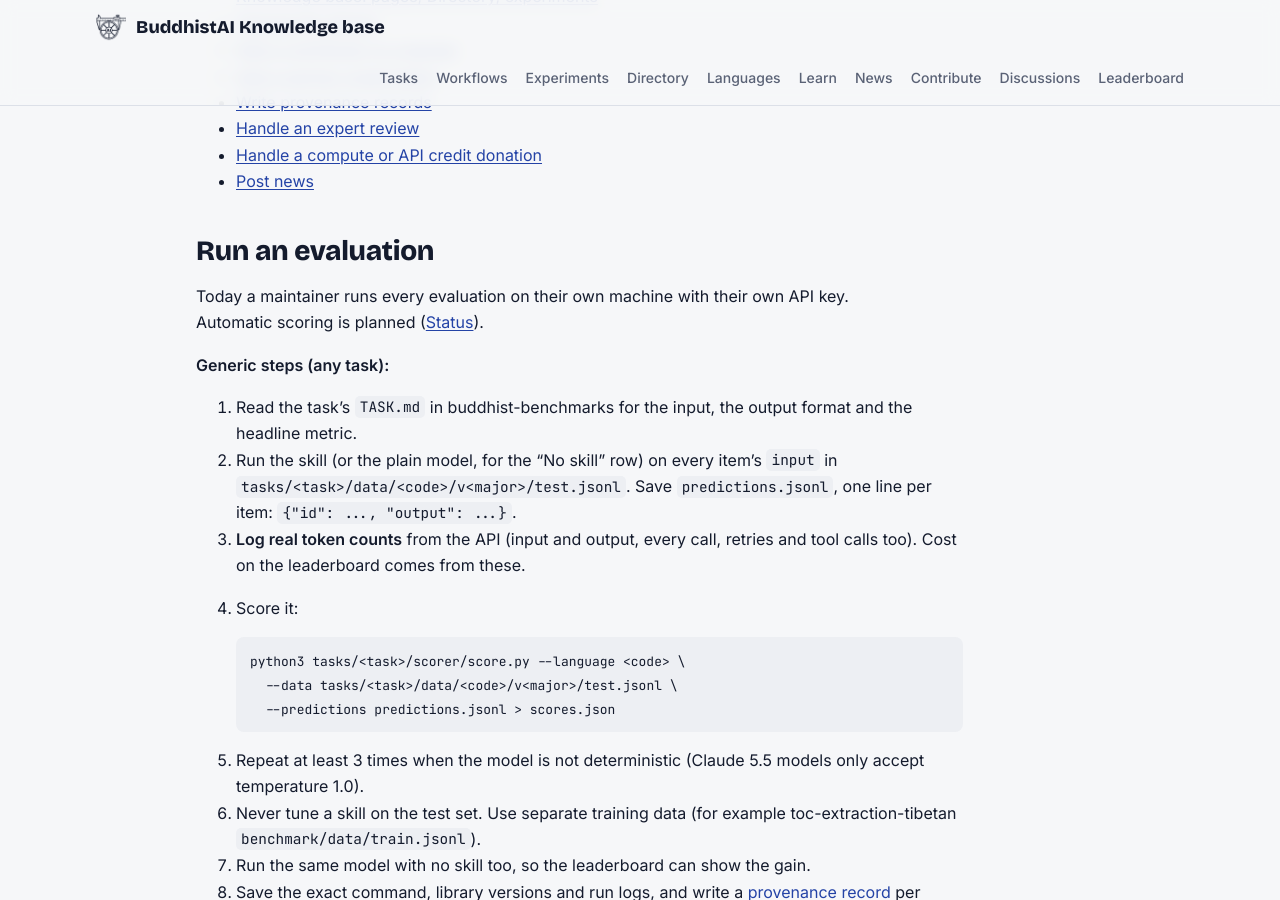
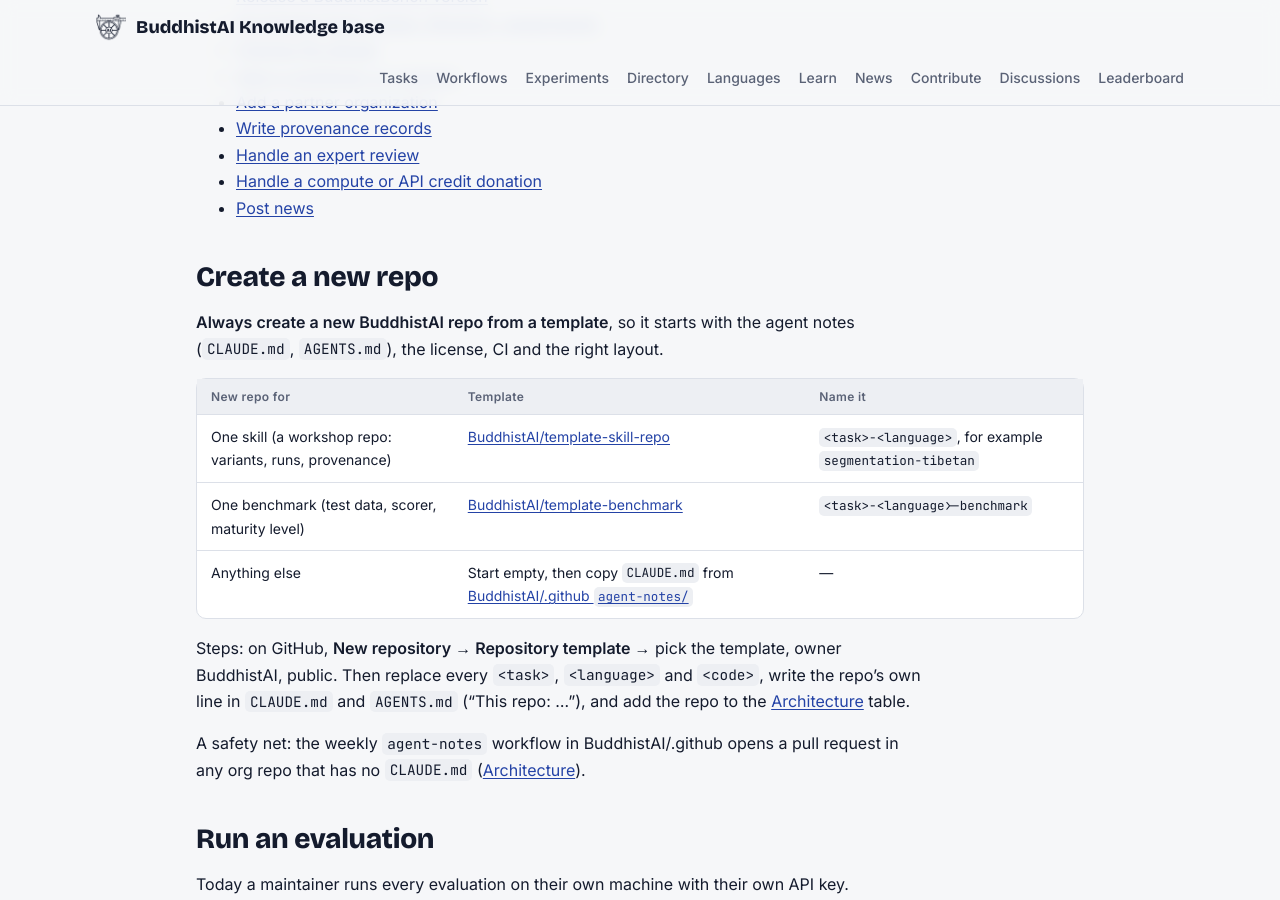
Before and after one commit to BuddhistAI/knowledge-base, a Jekyll site: the page built from handbook/how-to.md, in a window 1280 px wide and 900 px high, scrolled down 629 px. Built offline with Jekyll 4.4.1, drawn with Linux system fonts in a browser that asks for light colours.

Commit message:
Agent notes start with the handbook; how to create a new repo from a template; agent-notes workflow and ORG_REPOS_TOKEN
Co-Authored-By: Claude Opus 5.5 <noreply@anthropic.com>
Claude-Session: https://claude.ai/code/session_012mRVgcHvoiUmjN44ifcyzd

```diff
--- a/handbook/how-to.md
+++ b/handbook/how-to.md
@@ -9,6 +9,7 @@ summary: Step-by-step guides for the regular maintainer jobs in BuddhistAI.
 
 Each guide lists the repo, the steps and the check to run. In every repo: run `python3 scripts/build.py` (where it exists), then `python3 scripts/check.py`, before you push. CI runs the same check.
 
+- [Create a new repo](#create-a-new-repo)
 - [Run an evaluation](#run-an-evaluation)
 - [Add a result and update the leaderboard](#add-a-result-and-update-the-leaderboard)
 - [Promote a winner to buddhist-skills](#promote-a-winner-to-buddhist-skills)
@@ -27,6 +28,20 @@ Each guide lists the repo, the steps and the check to run. In every repo: run `p
 - [Handle an expert review](#handle-an-expert-review)
 - [Handle a compute or API credit donation](#handle-a-compute-or-api-credit-donation)
 - [Post news](#post-news)
+
+## Create a new repo
+
+**Always create a new BuddhistAI repo from a template**, so it starts with the agent notes (`CLAUDE.md`, `AGENTS.md`), the license, CI and the right layout.
+
+| New repo for | Template | Name it |
+| --- | --- | --- |
+| One skill (a workshop repo: variants, runs, provenance) | [BuddhistAI/template-skill-repo](https://github.com/BuddhistAI/template-skill-repo) | `<task>-<language>`, for example `segmentation-tibetan` |
+| One benchmark (test data, scorer, maturity level) | [BuddhistAI/template-benchmark](https://github.com/BuddhistAI/template-benchmark) | `<task>-<language>-benchmark` |
+| Anything else | Start empty, then copy `CLAUDE.md` from [BuddhistAI/.github `agent-notes/`](https://github.com/BuddhistAI/.github/tree/main/agent-notes) | — |
+
+Steps: on GitHub, **New repository → Repository template →** pick the template, owner BuddhistAI, public. Then replace every `<task>`, `<language>` and `<code>`, write the repo's own line in `CLAUDE.md` and `AGENTS.md` ("This repo: ..."), and add the repo to the [Architecture](architecture.md#repos) table.
+
+A safety net: the weekly `agent-notes` workflow in BuddhistAI/.github opens a pull request in any org repo that has no `CLAUDE.md` ([Architecture](architecture.md#ci-workflows)).
 
 ## Run an evaluation
 
```
Also changed, not shown: AGENTS.md (+11 -0 lines), CLAUDE.md (+11 -0 lines), handbook/architecture.md (+6 -3 lines).
